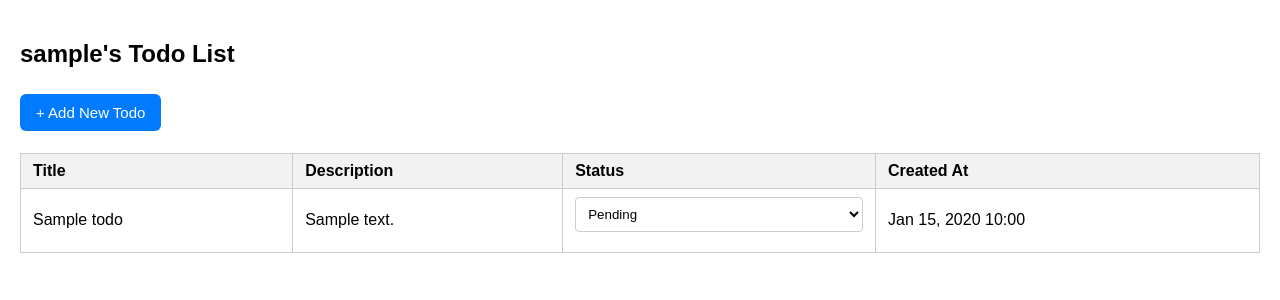
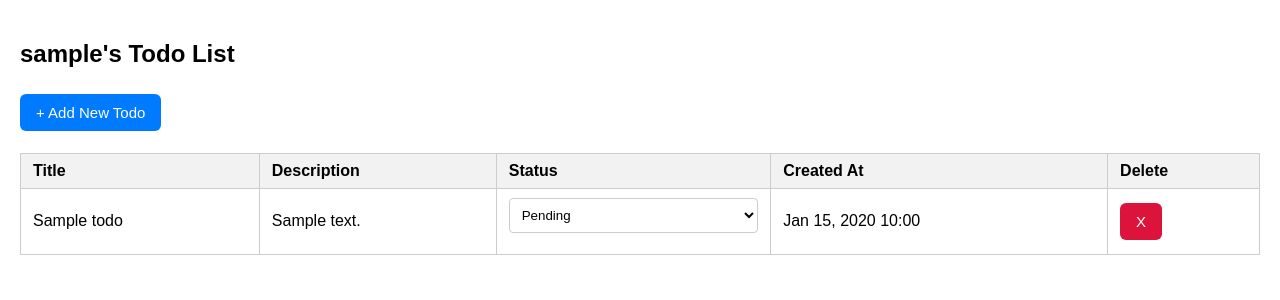
Before and after one commit to Nantawat6510545543/Todo-Application, a Django app: page /todo/todos/ in a window 1280 px wide. Shown: the part 44-344 px from the top of the page. Run offline with Django 5.2, Linux system fonts and the light colour scheme; a user stored in the database is signed in; tables that the repository leaves empty hold one stand-in row (values such as "Sample post").

Commit message:
add "delete todo"

```diff
--- a/todo_app/templates/todo/todo_list.html
+++ b/todo_app/templates/todo/todo_list.html
@@ -13,6 +13,7 @@
         <th>Description</th>
         <th>Status</th>
         <th>Created At</th>
+        <th>Delete</th>
     </tr>
     </thead>
     <tbody>
@@ -32,6 +33,13 @@
             </form>
         </td>
         <td>{{ todo.created_at|date:"M d, Y H:i" }}</td>
+        <td>
+            <form method="post" action="{% url 'todo:delete_todo' todo.id %}"
+                  onsubmit="return confirm('Are you sure you want to delete this todo?');">
+                {% csrf_token %}
+                <button type="submit" class="button" style="background-color: crimson;">X</button>
+            </form>
+        </td>
     </tr>
     {% endfor %}
     </tbody>
--- a/todo_app/urls.py
+++ b/todo_app/urls.py
@@ -1,7 +1,7 @@
 from django.urls import path
 
 from django.conf import settings
-from .views import index_view, signup_view, login_view, logout_view, todo_list_view, add_todo_view
+from .views import index_view, signup_view, login_view, logout_view, todo_list_view, add_todo_view, delete_todo_view
 from django.conf.urls.static import static
 
 app_name = 'todo'
@@ -13,4 +13,5 @@ urlpatterns = [
     path('logout/', logout_view, name='logout'),
     path('todos/', todo_list_view, name='todo_list'),
     path('add/', add_todo_view, name='add_todo'),
+    path('delete/<int:pk>/', delete_todo_view, name='delete_todo'),
 ] + static(settings.MEDIA_URL, document_root=settings.MEDIA_ROOT)
--- a/todo_app/views/todo/__init__.py
+++ b/todo_app/views/todo/__init__.py
@@ -1,2 +1,3 @@
 from .todo_list_view import todo_list_view
 from .add_todo_view import add_todo_view
+from .delete_todo_view import delete_todo_view
```
Also changed, not shown: todo_app/views/todo/delete_todo_view.py (added, +13 -0 lines).
